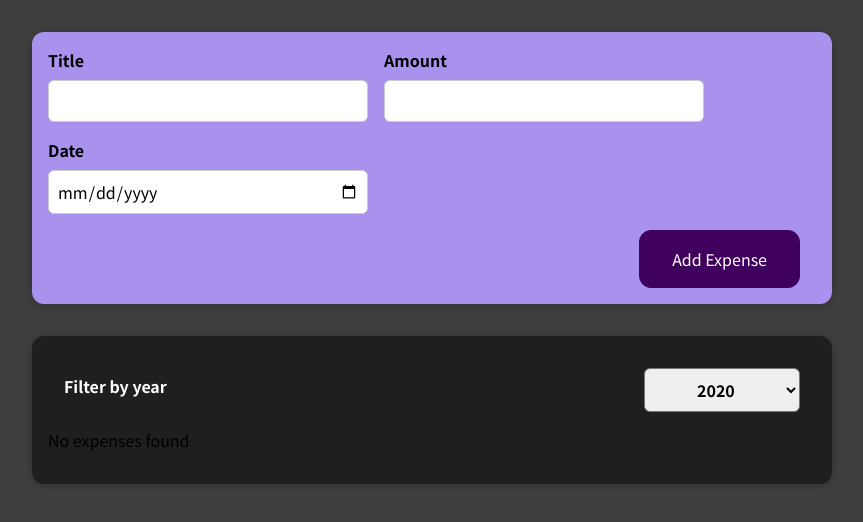
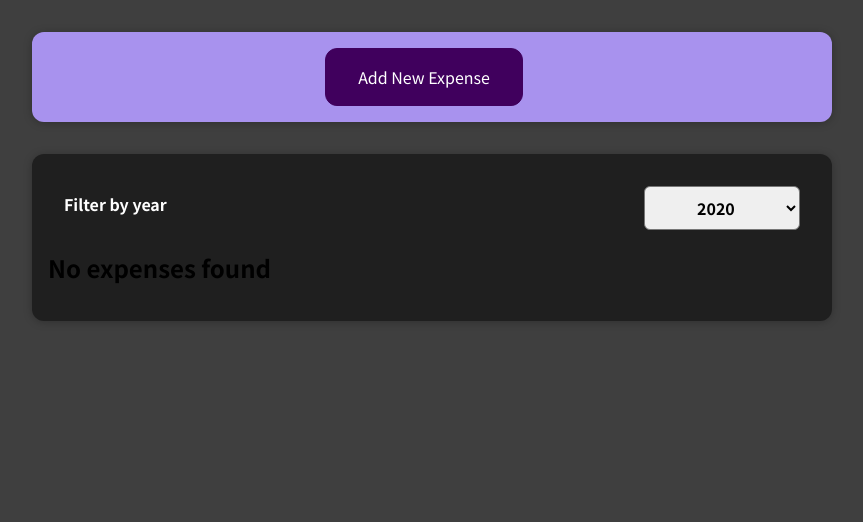
Before and after one commit to leoletangit/course-react-js, a React (Create React App) app: page / in a window 1280 px wide. Shown: the top 522 px of the page, without its empty margins (208-1071 px from the left). Built offline with nearby package versions, Linux system fonts and the light colour scheme.

Commit message:
add add new expense button control and cancel

```diff
--- a/src/components/Expenses/Expenses.js
+++ b/src/components/Expenses/Expenses.js
@@ -3,6 +3,7 @@ import './Expenses.css';
 import ExpensesFilter from "./ExpensesFilter";
 import Card from "../UI/Card";
 import {useState} from "react";
+import ExpensesList from "./ExpensesList";
 
 const Expenses = (props) => {
     const [filteredYear,setFilteredYear] = useState('2020')
@@ -14,21 +15,11 @@ const Expenses = (props) => {
     const filteredExpenses = props.expenses.filter(expense => {
        return filteredYear === 'ALL' || new Date(expense.date).getFullYear().toString()  === filteredYear;
     });
-    let expensesContent = <p>No expenses found</p>;
-    if (filteredExpenses.length > 0) {
-        expensesContent =filteredExpenses.map(expense =>
-            <ExpenseItem key={expense.id}
-                         title={expense.title}
-                         date={expense.date}
-                         amount={expense.amount}/>
-
-        );
-    }
     return (
         <div>
             <Card className="expenses">
                 <ExpensesFilter selected={filteredYear} onChangeFilter={filterChangeHandler} />
-                {expensesContent}
+                <ExpensesList expensesList={filteredExpenses}/>
             </Card>
         </div>
     );
--- a/src/components/Expenses/ExpensesList.js
+++ b/src/components/Expenses/ExpensesList.js
@@ -1,3 +1,20 @@
+import ExpenseItem from "./ExpenseItem";
+import './ExpensesFilter.css';
+
 const ExpensesList = props => {
+    if (props.expensesList.length === 0) {
+        return <h2 className="expenses-list__fallback">No expenses found</h2>
+    }
+    return (
+        <ul className="expenses-list">
+            {props.expensesList.map(expense =>
+                <ExpenseItem key={expense.id}
+                         title={expense.title}
+                         date={expense.date}
+                         amount={expense.amount}/>
+            )}
+        </ul>
+    );
+};
 
-};
+export default ExpensesList;
--- a/src/components/NewExpense/ExpenseForm.js
+++ b/src/components/NewExpense/ExpenseForm.js
@@ -2,14 +2,13 @@ import './ExpenseForm.css'
 import {useState} from "react";
 
 const ExpenseForm = (props) => {
-    //const [enteredTitle, setEnteredTitle] = useState('');
-    //const [enteredAmount, setEnteredAmount] = useState('');
-    //const [enteredDate, setEnteredDate] = useState('');
     const [userInput, setUserInput] = useState({
         title: '',
         amount:'',
         date:''
     });
+
+
     const titleChangeHandler = (event) => {
         setUserInput((prevState) =>{
             return {
@@ -48,6 +47,7 @@ const ExpenseForm = (props) => {
             amount:'',
             date:''
         });
+        props.toggleNewExpenseControlHandler();
         console.log(data);
     };
     return (
@@ -59,18 +59,21 @@ const ExpenseForm = (props) => {
                 </div>
                 <div className='new-expense__control'>
                     <label>Amount</label>
-                    <input type='number' min='0.01' step='0.01' onChange={amountChangeHandler} value={userInput.amount}/>
+                    <input type='number' min='0.01' step='0.01' onChange={amountChangeHandler}
+                           value={userInput.amount}/>
                 </div>
                 <div className='new-expense__control'>
                     <label>Date</label>
-                    <input type='date' min='2019-01-01' max='2022-12-31' onChange={dateChangeHandler} value={userInput.date}/>
+                    <input type='date' min='2019-01-01' max='2022-12-31' onChange={dateChangeHandler}
+                           value={userInput.date}/>
                 </div>
 
             </div>
             <div className='new-expense__actions'>
+                <button type='button' onClick={props.toggleNewExpenseControlHandler}>Cancel</button>
                 <button type='submit'>Add Expense</button>
             </div>
-        </form>
+    </form>
     );
 };
 
--- a/src/components/NewExpense/NewExpense.js
+++ b/src/components/NewExpense/NewExpense.js
@@ -1,7 +1,14 @@
 import './NewExpense.css'
 import ExpenseForm from "./ExpenseForm";
+import {useState} from "react";
 
 const NewExpense = (props) => {
+    const [isEditing,setIsEditing] = useState(false);
+    const toggleNewExpenseControlHandler = () => {
+        setIsEditing((prevState) => {
+            return !prevState;
+        });
+    };
     const saveExpenseDataHandler = (enteredExpenseData) => {
         const expenseData = {
             ...enteredExpenseData,
@@ -12,7 +19,13 @@ const NewExpense = (props) => {
     };
     return (
         <div className="new-expense">
-            <ExpenseForm onSaveExpensaData={saveExpenseDataHandler}/>
+            {!isEditing &&
+                <button type='button' onClick={toggleNewExpenseControlHandler}>Add New Expense</button>
+            }
+            {isEditing &&
+                <ExpenseForm onSaveExpensaData={saveExpenseDataHandler}
+                             toggleNewExpenseControlHandler={toggleNewExpenseControlHandler}/>
+            }
         </div>
     );
 };
```
Also changed, not shown: 1 other file (tests, documents, lock files or other folders).
